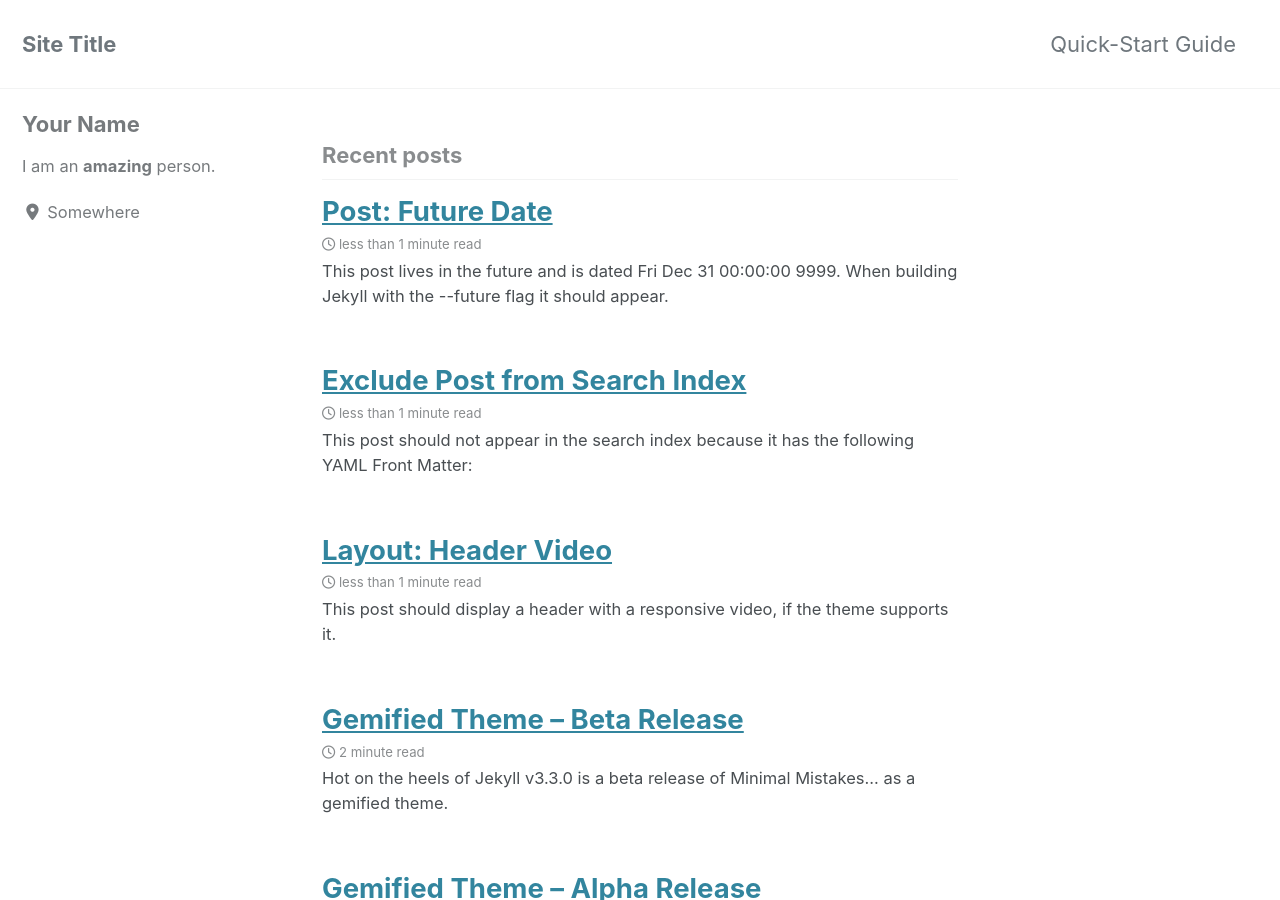
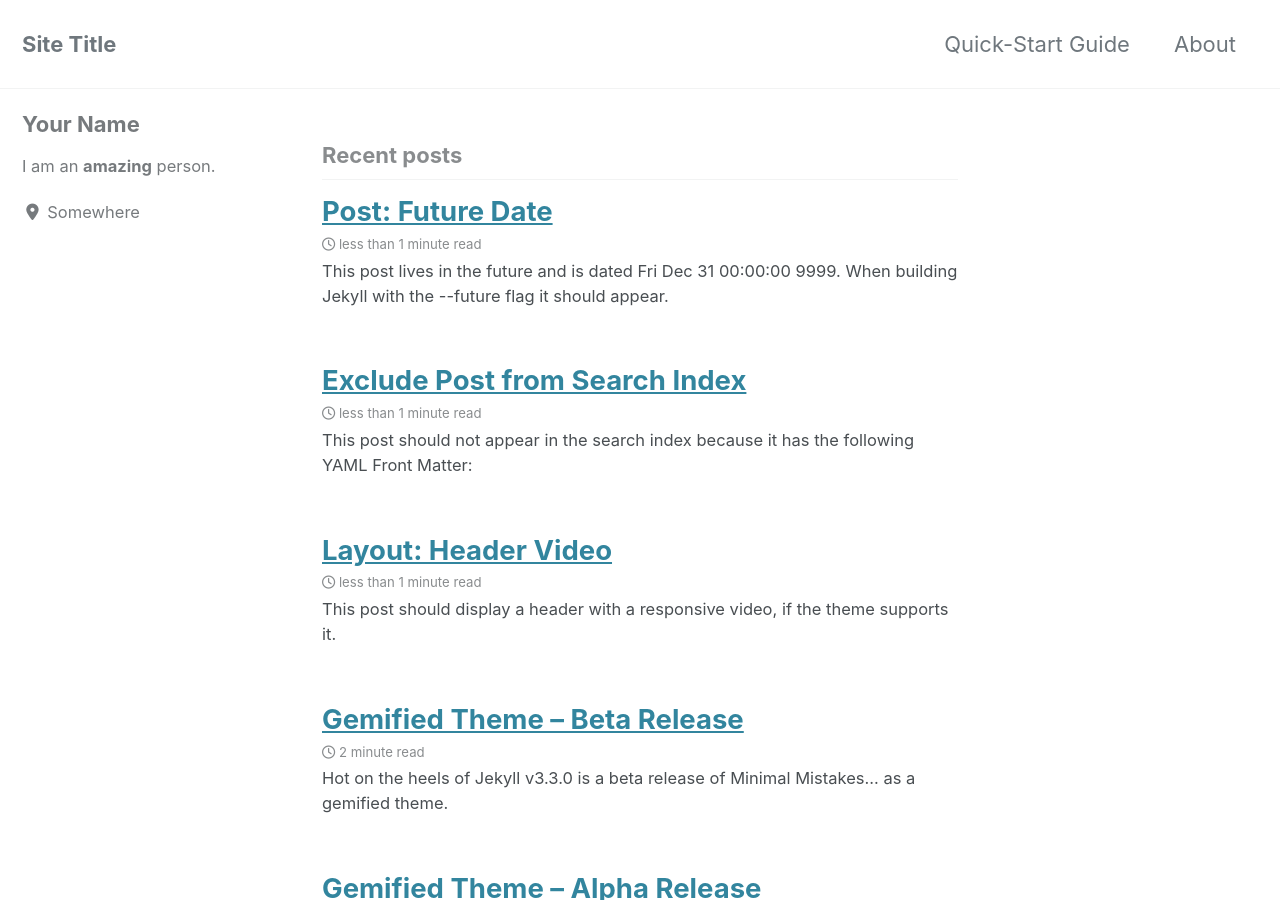
Before and after one commit to hwanc7/hwanc7.github.io, a Jekyll site: the page built from index.html, in a window 1280 px wide and 900 px high. Built offline with Jekyll 4.4.1, drawn with Linux system fonts in a browser that asks for light colours; cached includes are drawn as plain includes; nearby versions of some CDN libraries; the list of posts is cut into pages by our own code.

Commit message:
Update navigation.yml

```diff
--- a/_data/navigation.yml
+++ b/_data/navigation.yml
@@ -2,8 +2,8 @@
 main:
   - title: "Quick-Start Guide"
     url: https://mmistakes.github.io/minimal-mistakes/docs/quick-start-guide/
-  # - title: "About"
-  #   url: https://mmistakes.github.io/minimal-mistakes/about/
+  - title: "About"
+    url: /about
   # - title: "Sample Posts"
   #   url: /year-archive/
   # - title: "Sample Collections"
```
